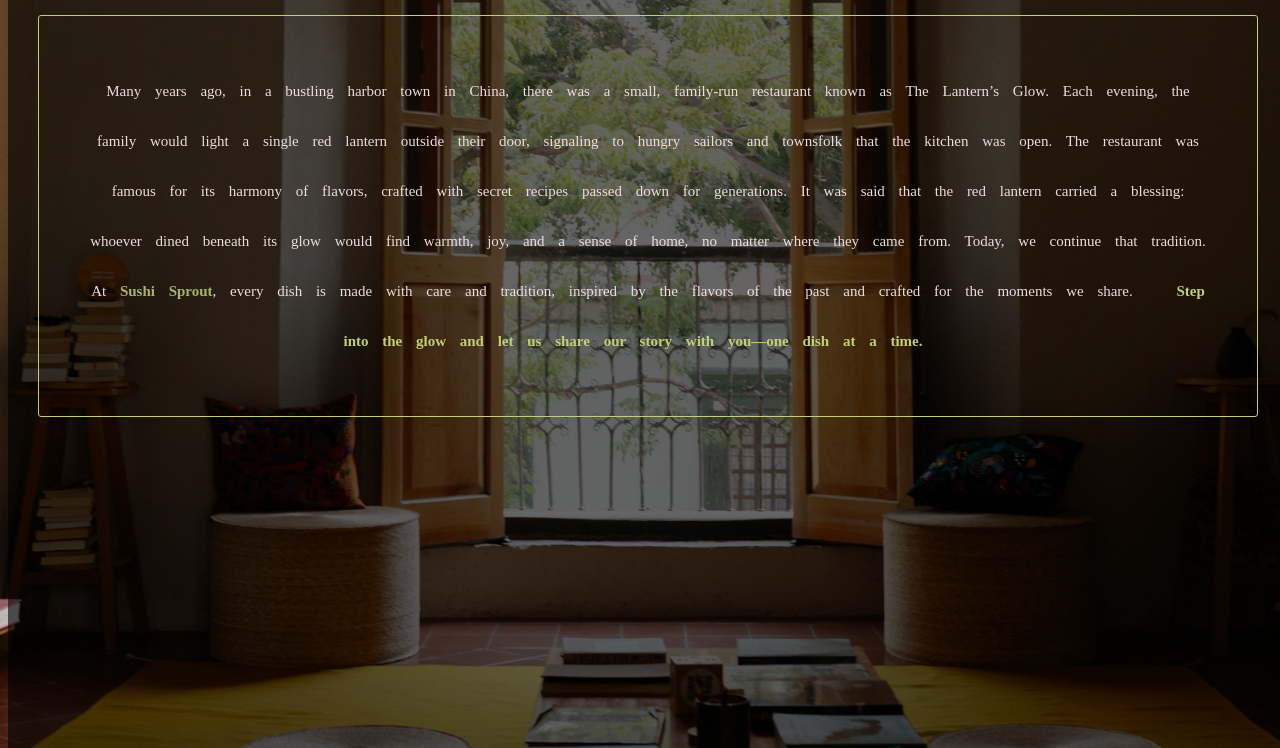
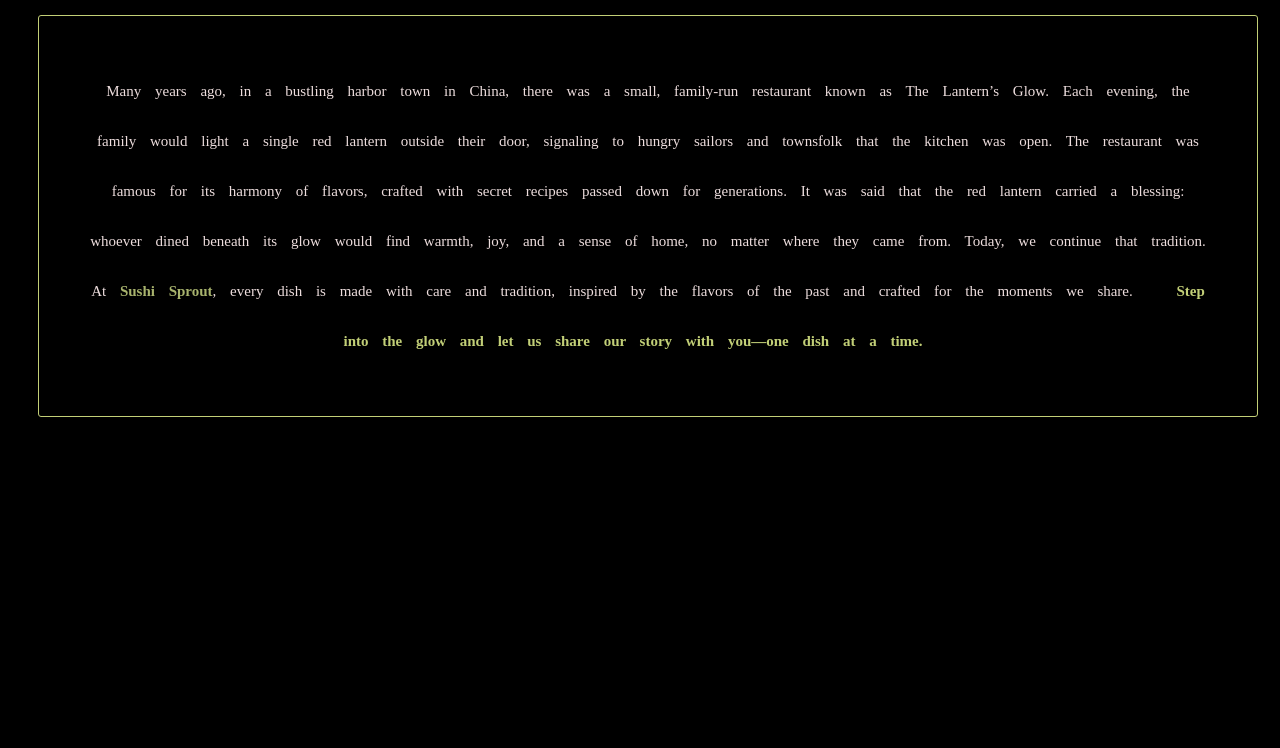
Before and after one commit to ghinazaraket5/sushi-sprout, a plain HTML site: page about us/about.html in a window 1280 px wide. Shown: the part 82-830 px from the top of the page. Drawn offline with Linux system fonts and the light colour scheme.

Commit message:
Update about.css

```diff
--- a/about us/about.css
+++ b/about us/about.css
@@ -1,9 +1,6 @@
 body{
-    background: url('./home.jpg') center center/cover no-repeat;
+    background:black;
     color: rgb(194, 194, 178);
-    position: relative;
-    z-index: 0;
-
 }
 html,body{
     height: 100%;
@@ -38,14 +35,6 @@ p{
     font-weight: 600;
     margin: 30px;
 }
-
-
-body::before{
-    content:"";
-    position: absolute;
-    top: 0;
-    left: 0;
-    height: 100%;
     width: 100%;
     background: rgba(0, 0, 0, 0.6);
     z-index: -1;
```
